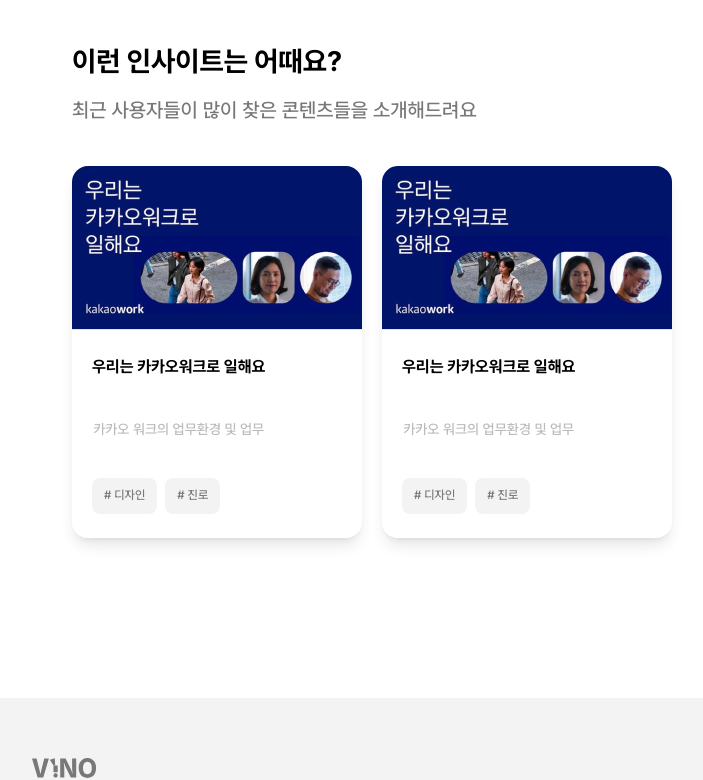
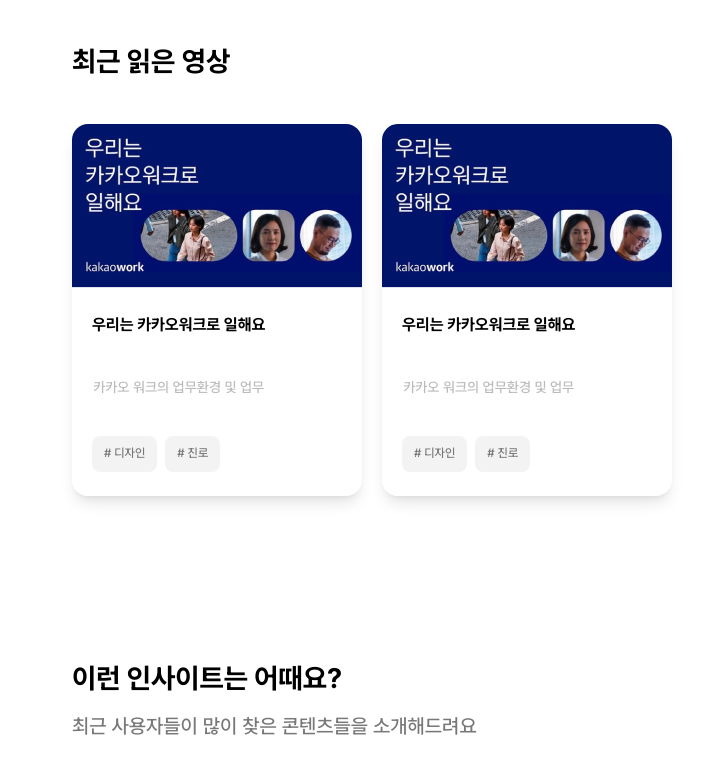
Before and after one commit to teamViNO/ViNO-Client-v2, a Next.js app: page / in a window 1280 px wide. Shown: the part 566-1346 px from the top of the page, without its empty margins (113-816 px from the left). Built offline with nearby package versions, Linux system fonts and the light colour scheme.

Commit message:
feat: 최근 읽은 영상 퍼블리싱

```diff
--- a/src/app/page.tsx
+++ b/src/app/page.tsx
@@ -1,6 +1,13 @@
+"use client";
+
 import YoutubeInput from "@/components/home/YoutubeInput";
+import MoveSvg from "@/assets/icons/move.svg";
 import exampleSrc from "@/assets/convert-example.png";
+import emptyVideSrc from "@/assets/empty-video.png";
 import Card from "@/components/common/card";
+import Image from "next/image";
+import RoundButton from "@/components/common/button/round-button";
+import Link from "next/link";
 
 const cards = [
   {
@@ -20,11 +27,17 @@
 ];
 
 export default function Home() {
+  const isLogin = true;
   return (
     <main>
+      <section className="dark-section flex flex-col gap-10 pt-[120px] pb-[180px] px-[266px] bg-gray-500">
         <YoutubeInput />
-      <section className="bg-white rounded-t-[60px] relative bottom-[60px] py-[100px] flex flex-col items-center gap-10">
-        <div className="flex flex-col gap-2.5 w-[910px]">
+      </section>
+      <section
+        className={`bg-white rounded-t-[60px] relative bottom-[60px] py-[100px] flex items-center gap-40 ${isLogin ? "flex-col-reverse" : "flex-col"}`}
+      >
+        <div className="flex flex-col gap-10">
+          <div className="flex flex-col gap-2.5">
             <h3 className="header5">이런 인사이트는 어때요?</h3>
             <h4 className="sub-header2 text-gray-400">
               최근 사용자들이 많이 찾은 콘텐츠들을 소개해드려요
@@ -35,6 +48,41 @@
               <Card key={card.id} {...card} />
             ))}
           </div>
+        </div>
+        <div className="flex flex-col gap-10 w-[910px]">
+          <div className="flex items-center justify-between">
+            <h3 className="header5">최근 읽은 영상</h3>
+            {cards.length >= 3 && (
+              <Link href="/" className="rounded-full bg-green-400 p-2.5">
+                <MoveSvg width="28" height="28" />
+              </Link>
+            )}
+          </div>
+          {cards.length > 0 ? (
+            <div className="grid grid-cols-3 gap-x-5 gap-y-10">
+              {cards.slice(0, 3).map((card) => (
+                <Card key={card.id} {...card} />
+              ))}
+            </div>
+          ) : (
+            <div className="flex flex-col py-4 items-center">
+              <Image
+                src={emptyVideSrc}
+                alt="비어있는 비디오 이미지"
+                width={155}
+                height={155}
+              />
+              <span className="sub-header2 text-gray-400 text-center mt-5 mb-10">
+                처음 방문하셨나요?
+                <br />
+                아직 정리해본 영상이 없어요!
+              </span>
+              <RoundButton onClick={() => {}} type="lg">
+                영상 정리해보기
+              </RoundButton>
+            </div>
+          )}
+        </div>
       </section>
     </main>
   );
--- a/src/components/common/card/index.tsx
+++ b/src/components/common/card/index.tsx
@@ -1,10 +1,7 @@
-"use client";
-
-import React from "react";
 import Chip from "../chip";
 import Image, { StaticImageData } from "next/image";
 
-interface CardProps {
+export interface CardProps {
   id: number;
   //   src: string; 임시로 변경
   src: StaticImageData;
--- a/src/components/home/YoutubeInput.tsx
+++ b/src/components/home/YoutubeInput.tsx
@@ -47,7 +47,7 @@
   };
 
   return (
-    <section className="dark-section flex flex-col gap-10 pt-[120px] pb-[180px] px-[266px] bg-gray-500">
+    <>
       <div className="flex flex-col gap-2 items-center">
         <h1 className="header3 text-white">어떤 영상을 정리해볼까요?</h1>
         <h2
@@ -125,7 +125,7 @@
           </div>
         </Modal>
       )}
-    </section>
+    </>
   );
 };
 
--- a/src/layout/Header.tsx
+++ b/src/layout/Header.tsx
@@ -4,7 +4,7 @@
 import SearchSvg from "@/assets/icons/search.svg";
 import NotifyExistSvg from "@/assets/icons/notify-exist.svg";
 import Link from "next/link";
-import { useEffect, useMemo, useState } from "react";
+import { useEffect, useState } from "react";
 import Image from "next/image";
 import Notify from "@/components/notify";
 import { usePathname } from "next/navigation";
@@ -12,22 +12,9 @@
 const Header = () => {
   const [isSidebarOpen, setIsSidebarOpen] = useState(false);
   const [isNotifyOpen, setIsNotifyOpen] = useState(false);
-  const [isIntersecting, setIsIntersecting] = useState(false);
+  const [isIntersecting, setIsIntersecting] = useState(true);
 
   const pathname = usePathname();
-
-  const observer = useMemo(() => {
-    return new IntersectionObserver(
-      (entries) => {
-        entries.forEach((entry) => {
-          const { isIntersecting } = entry;
-
-          setIsIntersecting(isIntersecting);
-        });
-      },
-      { threshold: 0.1 }
-    );
-  }, []);
 
   const Icon = isSidebarOpen ? CloseSvg : MenuSvg;
   const isLogin = true;
@@ -49,6 +36,17 @@
   };
 
   useEffect(() => {
+    const observer = new IntersectionObserver(
+      (entries) => {
+        entries.forEach((entry) => {
+          const { isIntersecting } = entry;
+
+          setIsIntersecting(isIntersecting);
+        });
+      },
+      { threshold: 0.1 }
+    );
+
     const darkSectionList = document.querySelectorAll(".dark-section") || [];
 
     if (darkSectionList.length) {
@@ -60,7 +58,7 @@
     return () => {
       observer.disconnect();
     };
-  }, [observer, pathname]);
+  }, [pathname]);
 
   return (
     <header
```
Lines whose indentation alone changed are shown as unchanged.
